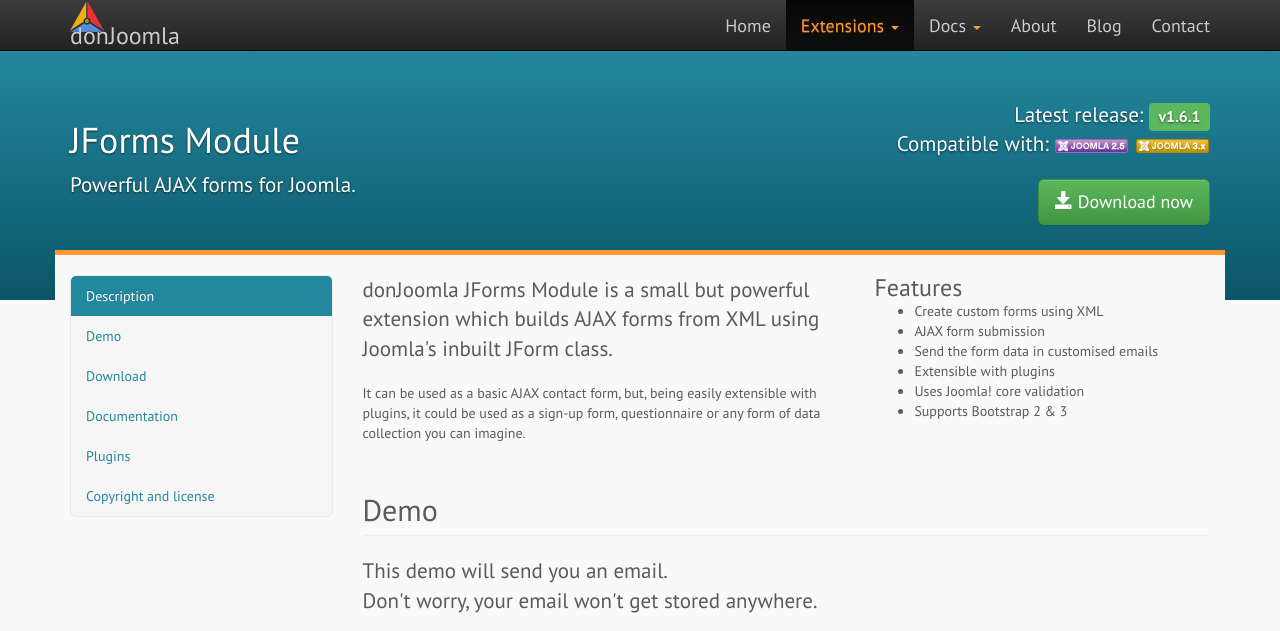
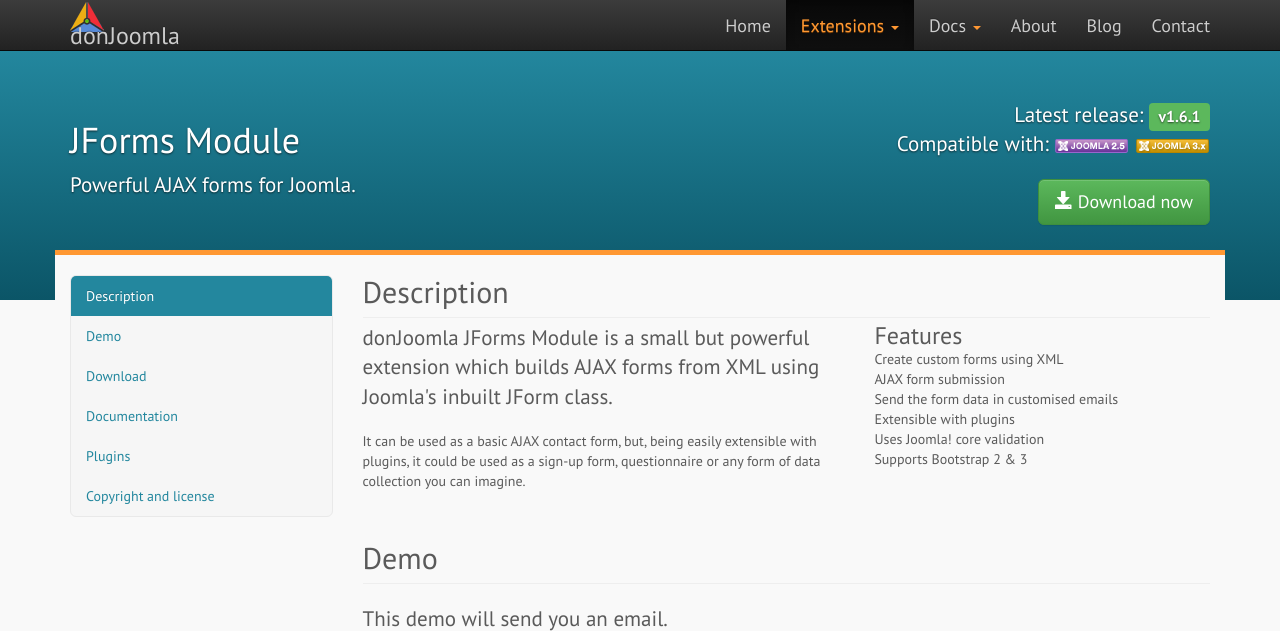
Before and after one commit to donJoomla/donjoomla.github.io, a Jekyll site: the page built from extensions/jforms/index.html, in a window 1280 px wide and 900 px high, cut to the strip 0-631 px from the top of the window. Built offline with Jekyll 4.4.1, drawn with Linux system fonts in a browser that asks for light colours; nearby versions of some CDN libraries.

Commit message:
updated css

```diff
--- a/extensions/jforms/index.html
+++ b/extensions/jforms/index.html
@@ -11,7 +11,7 @@
     changefreq: monthly
     lastmod: 2013-06-11T19:15:00
 ---
-<h2 id="top">Description</h2>
+<h2 class="page-header media-heading">Description</h2>
 <div class="row">
   <div class="col-sm-7">
     <p class="lead">donJoomla JForms Module is a small but powerful extension which builds AJAX forms from XML using Joomla's inbuilt JForm class.</p>
@@ -19,7 +19,7 @@
   </div>
   <div class="col-sm-5">
     <strong class="h3 media-heading">Features</strong>
-	<ul class="unstyled">
+	<ul class="list-unstyled">
 	  <li>Create custom forms using XML</li>
 	  <li>AJAX form submission</li>
 	  <li>Send the form data in customised emails</li>
```
